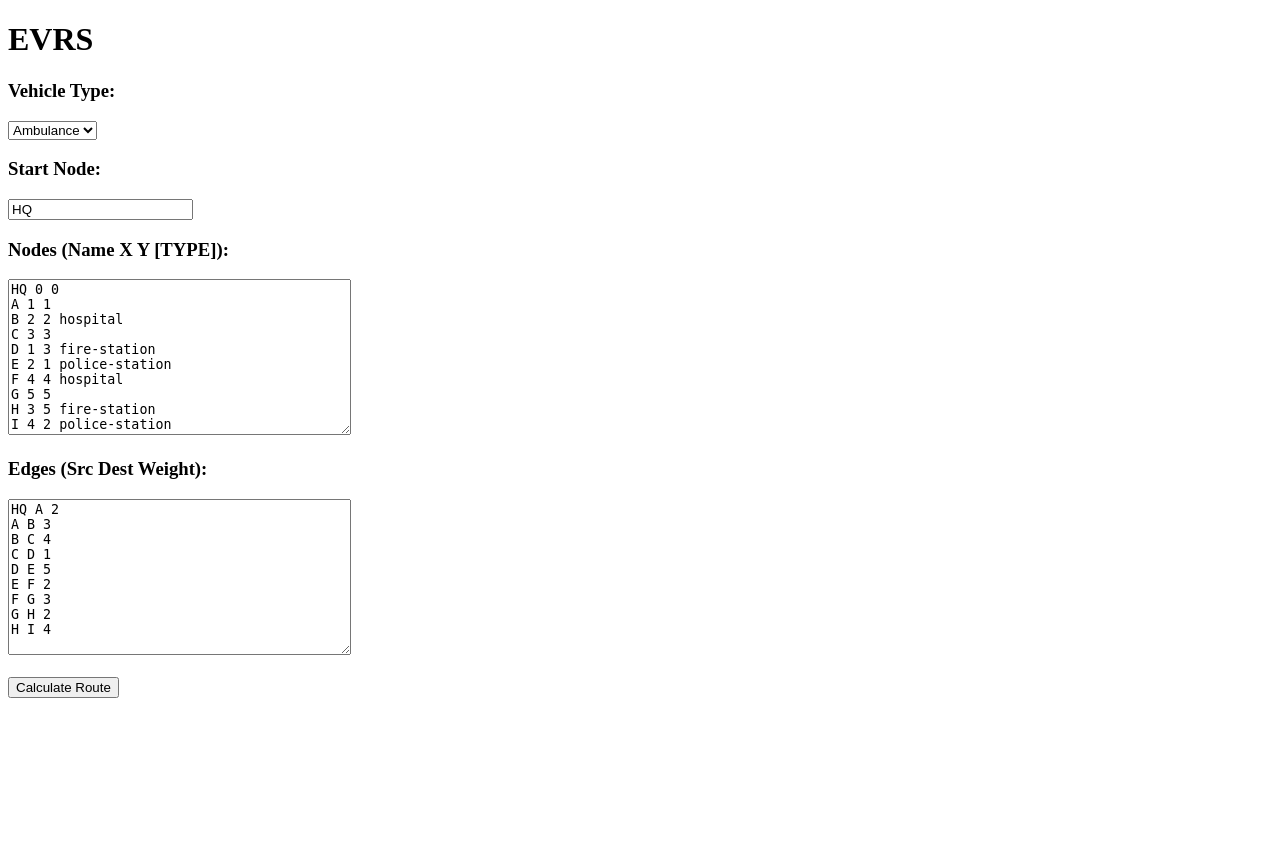
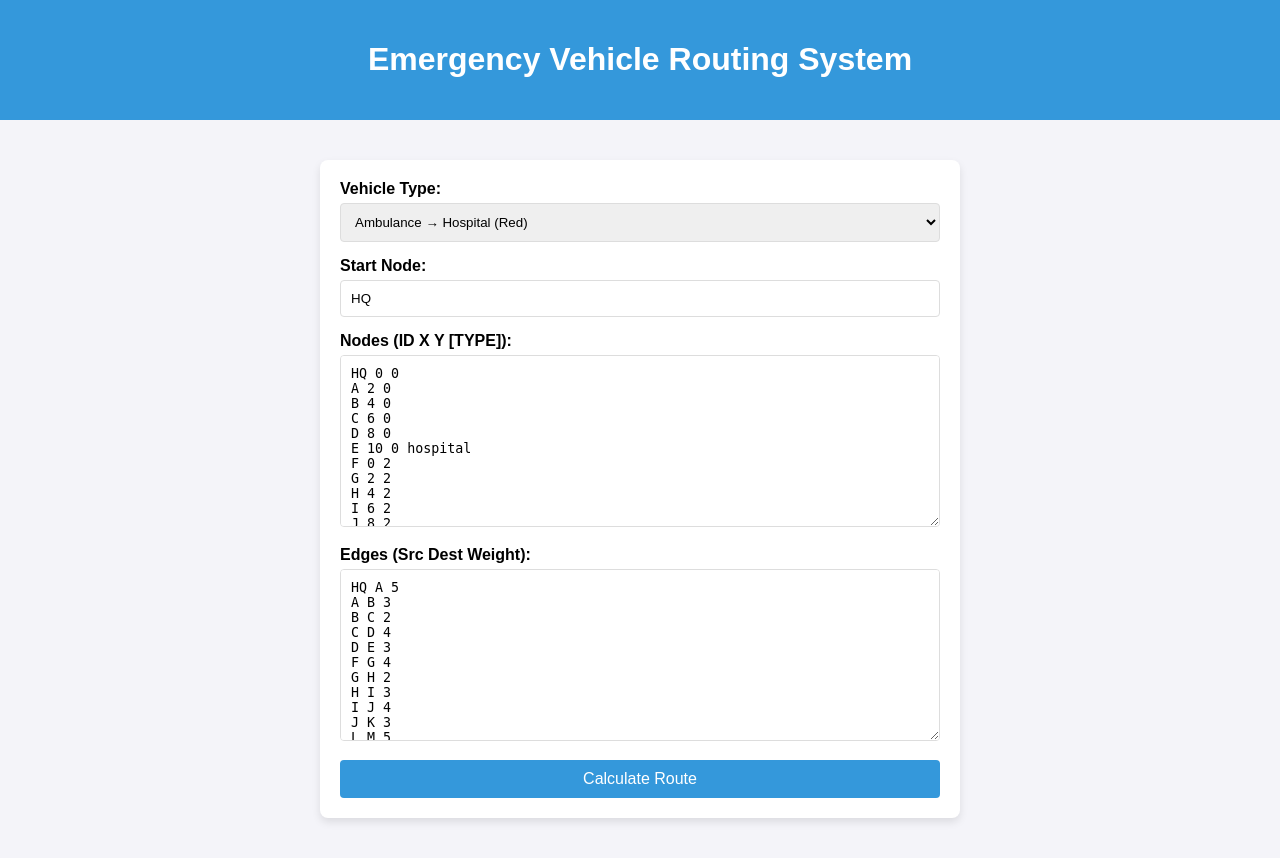
Before and after one commit to Codeboi007/ERVS, a Flask app: page / in a window 1280 px wide. Before the commit the page ends 698 px from the top, so only its background shows below. Run offline with Flask 3, Linux system fonts and the light colour scheme.

Commit message:
initial commit

```diff
--- a/static/style.css
+++ b/static/style.css
@@ -1,29 +1,104 @@
+/* General Styles */
 body {
-    font-family: Arial, sans-serif;
+    font-family: 'Arial', sans-serif;
+    margin: 0;
+    padding: 0;
+    display: flex;
+    flex-direction: column;
+    height: 100vh;
+    background-color: #f4f4f9;
+}
+
+header {
+    background-color: #3498db;
+    color: #fff;
+    padding: 20px 0;
+    text-align: center;
+}
+
+main {
+    flex: 1;
+    display: flex;
+    justify-content: center;
+    align-items: center;
+    padding: 20px;
+}
+
+/* Form Styles */
+form {
+    background-color: #fff;
+    border-radius: 8px;
+    box-shadow: 0 4px 8px rgba(0, 0, 0, 0.1);
+    padding: 20px;
+    width: 90%;
+    max-width: 600px;
     margin: 20px;
 }
 
-#map {
-    margin: 20px 0;
-    border: 1px solid #CCC;
-    width:100%;
+.form-group {
+    margin-bottom: 15px;
 }
 
+label {
+    display: block;
+    margin-bottom: 5px;
+    font-weight: bold;
+}
+
+input[type="text"],
+select,
+textarea {
+    width: 100%;
+    padding: 10px;
+    border: 1px solid #ddd;
+    border-radius: 4px;
+    box-sizing: border-box;
+}
+
+button {
+    width: 100%;
+    padding: 10px;
+    background-color: #3498db;
+    color: #fff;
+    border: none;
+    border-radius: 4px;
+    cursor: pointer;
+    font-size: 16px;
+}
+
+button:hover {
+    background-color: #2980b9;
+}
+
+/* Map Container Styles */
+#map-container {
+    border: 1px solid #ddd;
+    border-radius: 8px;
+    background-color: #fff;
+    box-shadow: 0 4px 8px rgba(0, 0, 0, 0.1);
+}
+
+#map {
+    width: 100%;
+    height: 100%;
+}
+
+/* Node and Edge Styles */
 .node {
     stroke: #333;
     stroke-width: 2px;
 }
 
 .hospital {
-    fill: #E74C3C;
+    fill: #e74c3c;
 }
 
 .fire-station {
-    fill: #F1C40F;
+    fill: #f1c40f;
 }
 
 .police-station {
-    fill: #3498DB;
+    fill: #3498db;
 }
 
 .regular {
--- a/templates/vehicle_select.html
+++ b/templates/vehicle_select.html
@@ -2,49 +2,163 @@
 <html>
 <head>
     <title>Emergency Routing System</title>
+    <link rel="stylesheet" href="{{ url_for('static', filename='style.css') }}">
 </head>
 <body>
-    <h1>EVRS</h1>
-    <form action="/calculate" method="post">
-        <h3>Vehicle Type:</h3>
-        <select name="vehicle_type">
-            <option value="ambulance">Ambulance</option>
-            <option value="firetruck">Fire Truck</option>
-            <option value="police">Police</option>
-        </select>
-
-        <h3>Start Node:</h3>
-        <input type="text" name="start" value="HQ">
-
-        <h3>Nodes (Name X Y [TYPE]):</h3>
-        <textarea name="nodes" rows="10" cols="40" placeholder="">
+    <header>
+        <h1>Emergency Vehicle Routing System</h1>
+    </header>
+    <main>
+        <form action="/calculate" method="post">
+            <div class="form-group">
+                <label for="vehicle_type">Vehicle Type:</label>
+                <select id="vehicle_type" name="vehicle_type" required>
+                    <option value="ambulance">Ambulance → Hospital (Red)</option>
+                    <option value="firetruck">Fire Truck → Fire Station (Orange)</option>
+                    <option value="police">Police → Police Station (Blue)</option>
+                </select>
+            </div>
+            <div class="form-group">
+                <label for="start">Start Node:</label>
+                <input type="text" id="start" name="start" value="HQ" required>
+            </div>
+            <div class="form-group">
+                <label for="nodes">Nodes (ID X Y [TYPE]):</label>
+                <textarea id="nodes" name="nodes" rows="10" cols="40" required>
 HQ 0 0
-A 1 1
-B 2 2 hospital
-C 3 3
-D 1 3 fire-station
-E 2 1 police-station
-F 4 4 hospital
-G 5 5
-H 3 5 fire-station
-I 4 2 police-station
-        </textarea>
-
-        <h3>Edges (Src Dest Weight):</h3>
-        <textarea name="edges" rows="10" cols="40">
-HQ A 2
+A 2 0
+B 4 0
+C 6 0
+D 8 0
+E 10 0 hospital
+F 0 2
+G 2 2
+H 4 2
+I 6 2
+J 8 2
+K 10 2 fire-station
+L 0 4
+M 2 4
+N 4 4
+O 6 4
+P 8 4
+Q 10 4
+R 0 6
+S 2 6
+T 4 6
+U 6 6
+V 8 6
+W 10 6
+X 0 8
+Y 2 8
+Z 4 8
+AA 6 8
+AB 8 8
+AC 10 8 police-station
+                </textarea>
+            </div>
+            <div class="form-group">
+                <label for="edges">Edges (Src Dest Weight):</label>
+                <textarea id="edges" name="edges" rows="10" cols="40" required>
+HQ A 5
 A B 3
-B C 4
-C D 1
-D E 5
-E F 2
-F G 3
+B C 2
+C D 4
+D E 3
+F G 4
 G H 2
-H I 4
-        </textarea>
-
-        <br><br>
-        <input type="submit" value="Calculate Route">
-    </form>
+H I 3
+I J 4
+J K 3
+L M 5
+M N 3
+N O 2
+O P 4
+P Q 3
+R S 4
+S T 2
+T U 3
+U V 4
+V W 3
+X Y 5
+Y Z 3
+Z AA 2
+AA AB 3
+AB AC 4
+HQ F 7
+A G 4
+B H 2
+C I 3
+D J 4
+E K 3
+F L 5
+G M 3
+H N 2
+I O 4
+J P 3
+K Q 4
+L R 5
+M S 3
+N T 2
+O U 4
+P V 3
+Q W 4
+R X 5
+S Y 3
+T Z 2
+U AA 3
+V AB 4
+W AC 3
+A L 6
+B M 4
+C N 2
+D O 3
+E P 4
+F R 5
+G S 3
+H T 2
+I U 4
+J V 3
+K W 4
+L X 5
+M Y 3
+N Z 2
+O AA 4
+P AB 3
+Q AC 4
+A R 7
+B S 5
+C T 3
+D U 2
+E V 4
+F W 5
+G X 3
+H Y 2
+I Z 4
+J AA 3
+K AB 4
+L AC 5
+M W 6
+N AC 4
+O AB 3
+P AA 2
+Q Z 4
+R Y 5
+S X 3
+T W 2
+U AC 4
+V AB 3
+W AA 2
+X S 5
+Y R 3
+Z O 2
+AA N 4
+AB I 3
+AC E 4
+                </textarea>
+            </div>
+            <button type="submit">Calculate Route</button>
+        </form>
+    </main>
 </body>
 </html>
```
Also changed, not shown: other parts of static/style.css (+20 -12 lines), static/animation.js (+89 -40 lines), templates/result.html (+4 -3 lines).
